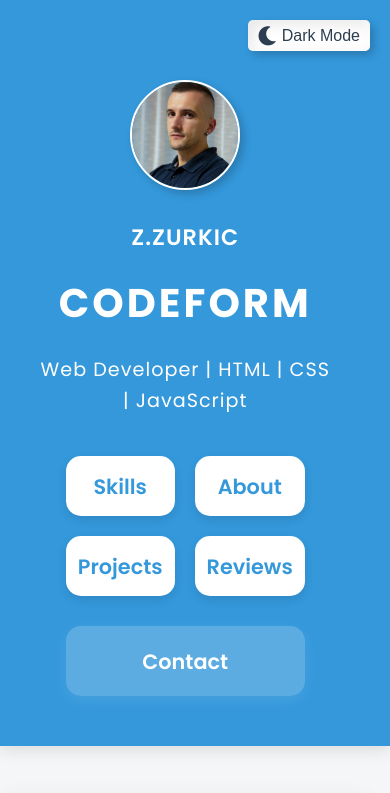
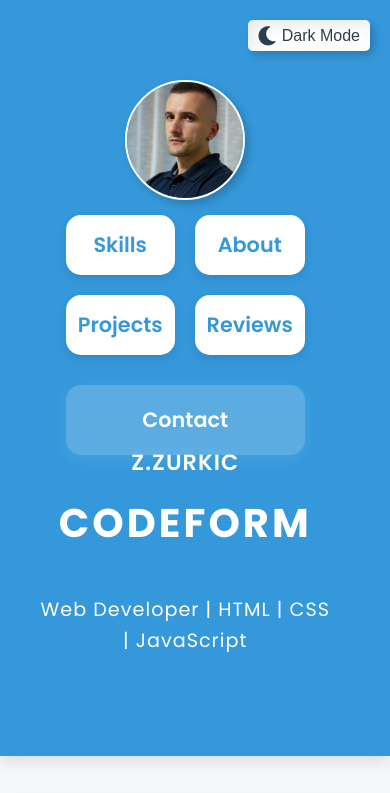
Before and after one commit to Zurkic93/Codeform, a plain HTML site: page index.html in a window 390 px wide. Shown: the top 793 px of the page. Drawn offline with nearby package versions, Linux system fonts and the light colour scheme.

Commit message:
Update styles.css

```diff
--- a/styles.css
+++ b/styles.css
@@ -721,22 +721,15 @@ header nav ul li a:hover {
         border: 2px solid #ffffff;
     }
 }
-
-@media (max-width: 480px) {
-    /* For smaller devices, still keep it relatively large */
-    .profile-pic {
-        width: 110px;
-        height: 110px;
-    }
-}
     /* Main Title (CODEFORM) */
     header h1 {
         font-size: 2.5rem;
-        margin: 0;
+        margin: 0 0 20px 0;
         padding: 0;
         width: 100%;
         text-align: center;
         color: #ffffff;
+        order: 2;
     }
 
     /* Name (Z.ZURKIC) */
@@ -745,10 +738,11 @@ header nav ul li a:hover {
         width: 100%;
         text-align: center;
         font-size: 1.4rem;
-        margin: 15px 0;
+        margin: 0 0 10px 0;
         color: #ffffff;
         left: auto;
         top: auto;
+        order: 1;
     }
 
     /* Subtitle (Web Developer...) */
@@ -759,6 +753,7 @@ header nav ul li a:hover {
         padding: 0 20px;
         font-size: 1.2rem;
         color: #ffffff;
+        order: 3;
     }
 
     /* Navigation Grid Layout */
```
